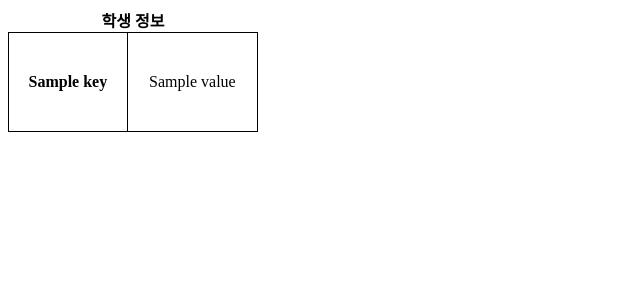
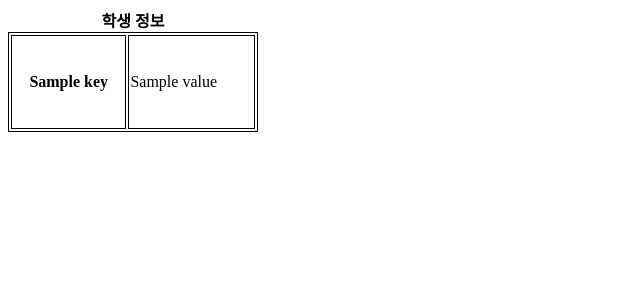
Before and after one commit to CSID-DGU/2024-1-OSSPrac-3_ieung, a Flask app: template flask1/templates/result.html in a window 1280 px wide. Shown: the top 300 px of the page, without its empty margins (0-640 px from the left). Run offline with Flask 3, Linux system fonts and the light colour scheme; the template is opened without the code that fills it: most values are stand-ins (such as "Sample title", 1, 10 or a date in 2020).

Commit message:
update resul.html style sheet

```diff
--- a/flask1/templates/result.html
+++ b/flask1/templates/result.html
@@ -5,14 +5,18 @@
          h1, h2, h3 { text-align: left; }
          table, td, th {
             border: 1px solid black;
-            border-collapse: collapse;
+
+
          }
          table {
             width: 250px;
             height: 100px;
          }
-         th, td {
+         th {
             text-align: center;
+         }
+         td {
+            text-align: left;
          }
       </style>
    </head>
```
Also changed, not shown: 11 other files.
